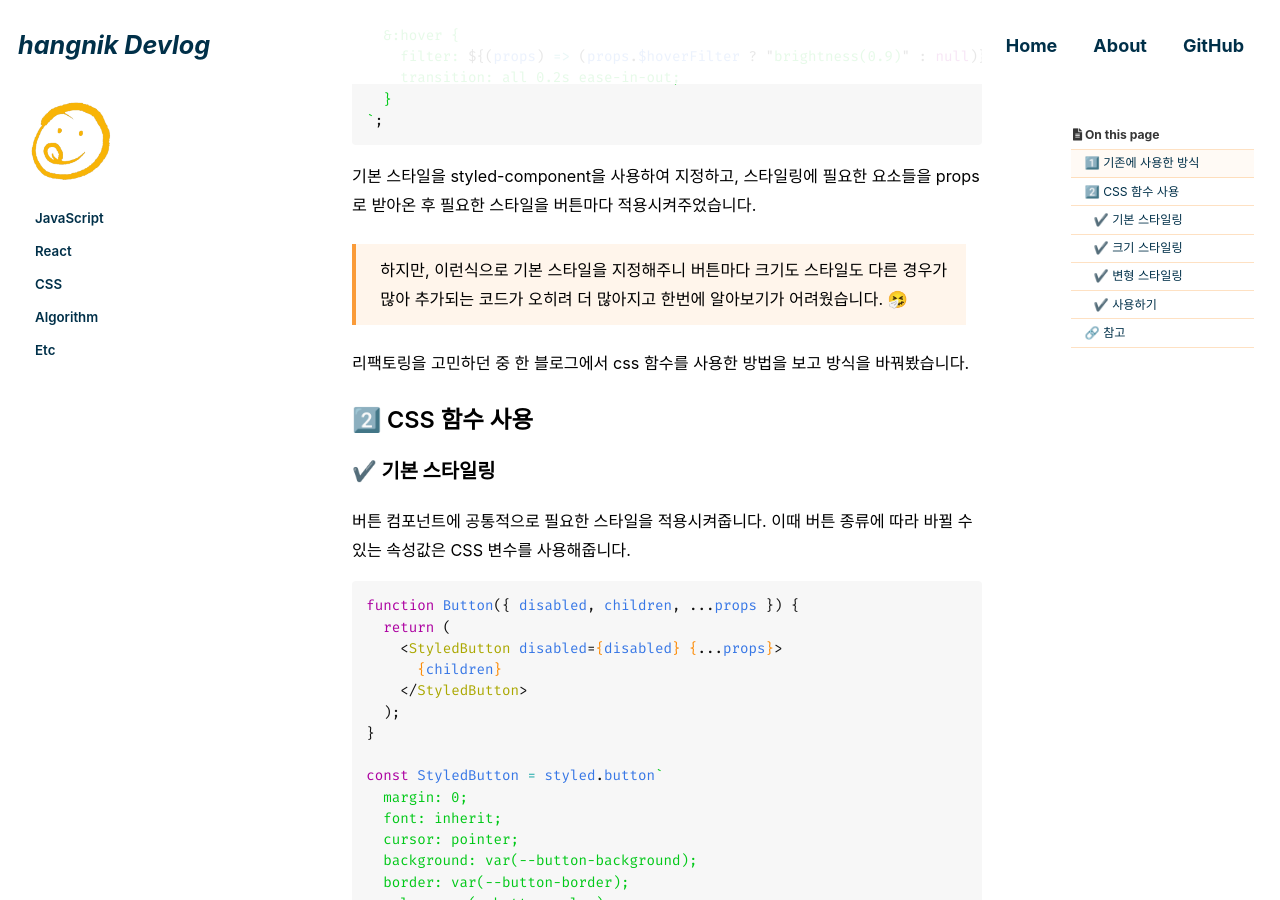
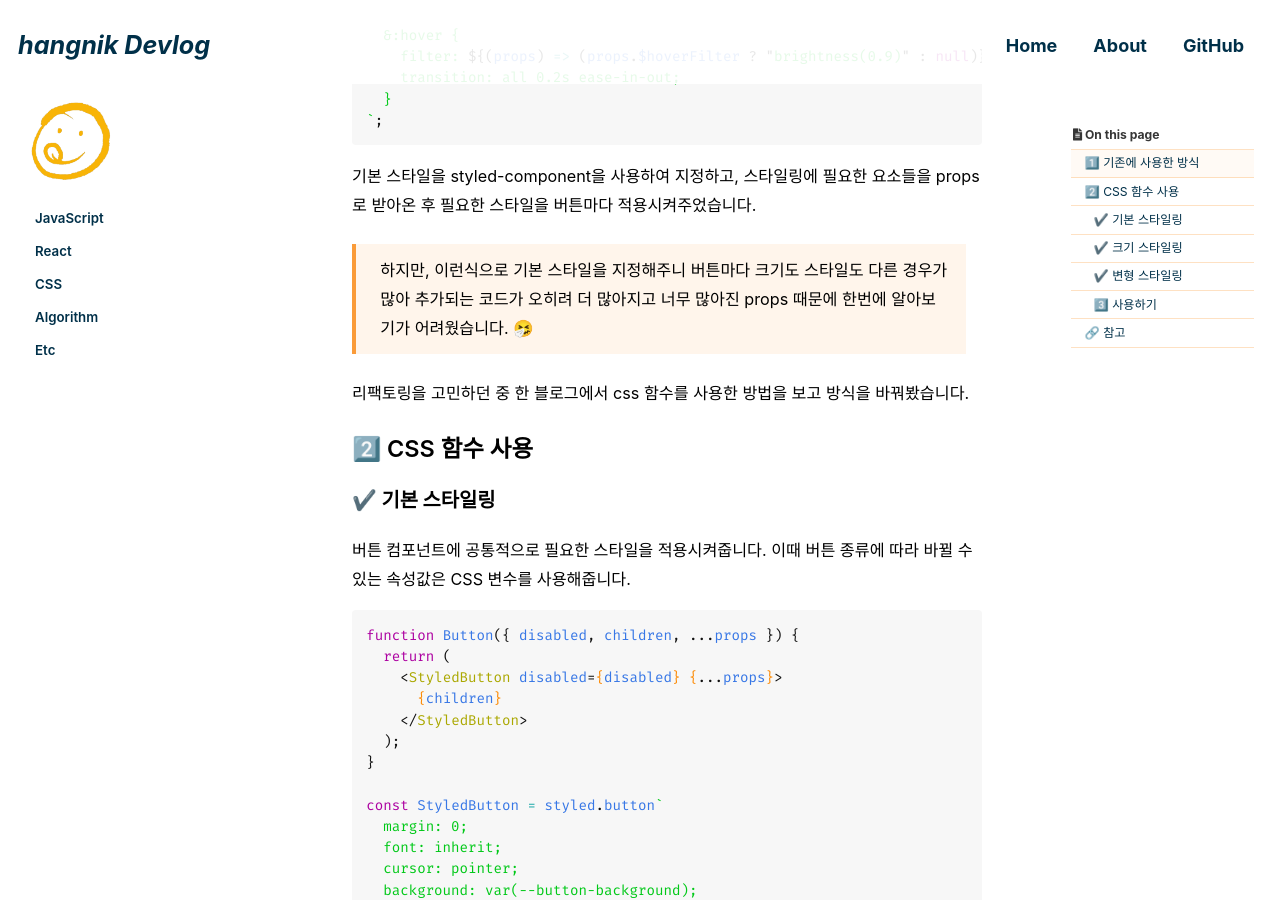
Before and after one commit to hangnik/hangnik.github.io, a Jekyll site: the page built from _posts/2023-11-24-react-button-component-reuse.md, in a window 1280 px wide and 900 px high, scrolled down 1427 px. Built offline with Jekyll 4.4.1, drawn with Linux system fonts in a browser that asks for light colours; cached includes are drawn as plain includes; some web fonts are replaced; comment, search, counter and statistics services are not loaded; some of the changed text lies outside the part shown.

Commit message:
📝 Update: 버튼 컴포넌트 재사용 글 수정

````diff
--- a/_posts/2023-11-24-react-button-component-reuse.md
+++ b/_posts/2023-11-24-react-button-component-reuse.md
@@ -81,7 +81,7 @@ export const Button = styled.button`
 
 기본 스타일을 styled-component을 사용하여 지정하고, 스타일링에 필요한 요소들을 props로 받아온 후 필요한 스타일을 버튼마다 적용시켜주었습니다.
 
-> 하지만, 이런식으로 기본 스타일을 지정해주니 버튼마다 크기도 스타일도 다른 경우가 많아 추가되는 코드가 오히려 더 많아지고 한번에 알아보기가 어려웠습니다. 🤧
+> 하지만, 이런식으로 기본 스타일을 지정해주니 버튼마다 크기도 스타일도 다른 경우가 많아 추가되는 코드가 오히려 더 많아지고 너무 많아진 props 때문에 한번에 알아보기가 어려웠습니다. 🤧
 
 리팩토링을 고민하던 중 한 블로그에서 css 함수를 사용한 방법을 보고 방식을 바꿔봤습니다.
 
@@ -191,7 +193,7 @@ const StyledButton = styled.button`
 `;
 ```
 
-### ✔️ 사용하기
+### 3️⃣ 사용하기
 
 ```jsx
 <Button type="button" size="lg" variant="white">
````
Also changed, not shown: other parts of _posts/2023-11-24-react-button-component-reuse.md (+3 -1 lines).
